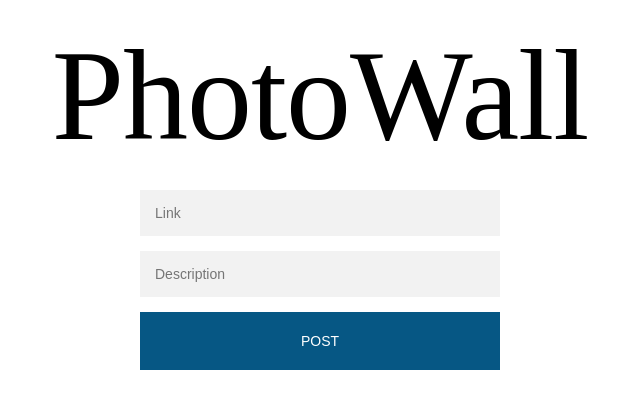
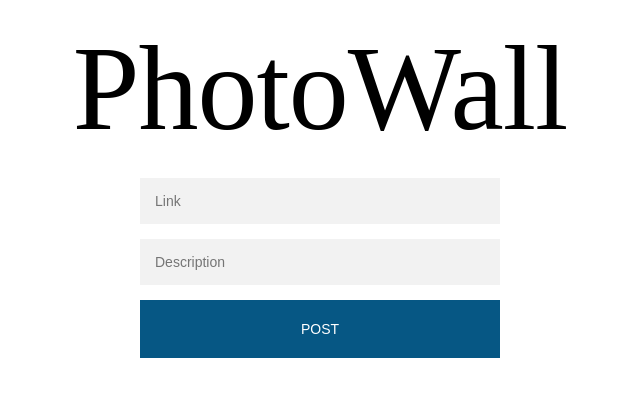
Before and after one commit to alefl10/photowall, a React app: page /AddPhoto in a window 1280 px wide. Shown: the whole page, without its empty margins (320-960 px from the left). Built offline with nearby package versions, Linux system fonts and the light colour scheme; a web font is replaced by a local one.

Commit message:
Modified Title Component to include a Link Component and be rendered on every page including a link to the main page

```diff
--- a/src/Components/AddPhoto.js
+++ b/src/Components/AddPhoto.js
@@ -28,7 +28,6 @@ class AddPhoto extends Component {
     const { title } = this.props;
     return (
       <div>
-        <h1>{title}</h1>
         <div className="form">
           <form onSubmit={this.handleSubmit}>
             <input type="text" placeholder="Link" name="link" />
--- a/src/Components/Main.js
+++ b/src/Components/Main.js
@@ -3,7 +3,6 @@ import { Route } from 'react-router-dom';
 import Title from './Title';
 import PhotoWall from './PhotoWall';
 import AddPhoto from './AddPhoto';
-
 
 class Main extends Component {
   constructor() {
@@ -13,12 +12,12 @@ class Main extends Component {
   render() {
     return (
       <div>
+        <Title title="PhotoWall" />
         <Route
           exact
           path="/"
           render={() => (
             <div>
-              <Title title="PhotoWall" />
               <PhotoWall
                 {...this.props}
               />
--- a/src/Components/Title.js
+++ b/src/Components/Title.js
@@ -1,7 +1,8 @@
 import React from 'react';
+import { Link } from 'react-router-dom';
 import PropTypes from 'prop-types';
 
-const Title = ({ title }) => <h1>{title}</h1>;
+const Title = ({ title }) => <h1><Link to="/">{title}</Link></h1>;
 
 Title.propTypes = {
   title: PropTypes.string.isRequired,
--- a/src/styles/stylesheet.css
+++ b/src/styles/stylesheet.css
@@ -17,10 +17,15 @@ h1 {
   font-family: billabong;
   text-align: center;
   font-weight: 100;
-  font-size: 13rem;
+  font-size: 12rem;
   margin: 2rem 0;
   letter-spacing: -1px;
   color: black;
+}
+
+h1 a {
+  color: black;
+  text-decoration: none;
 }
 
 button {
```
